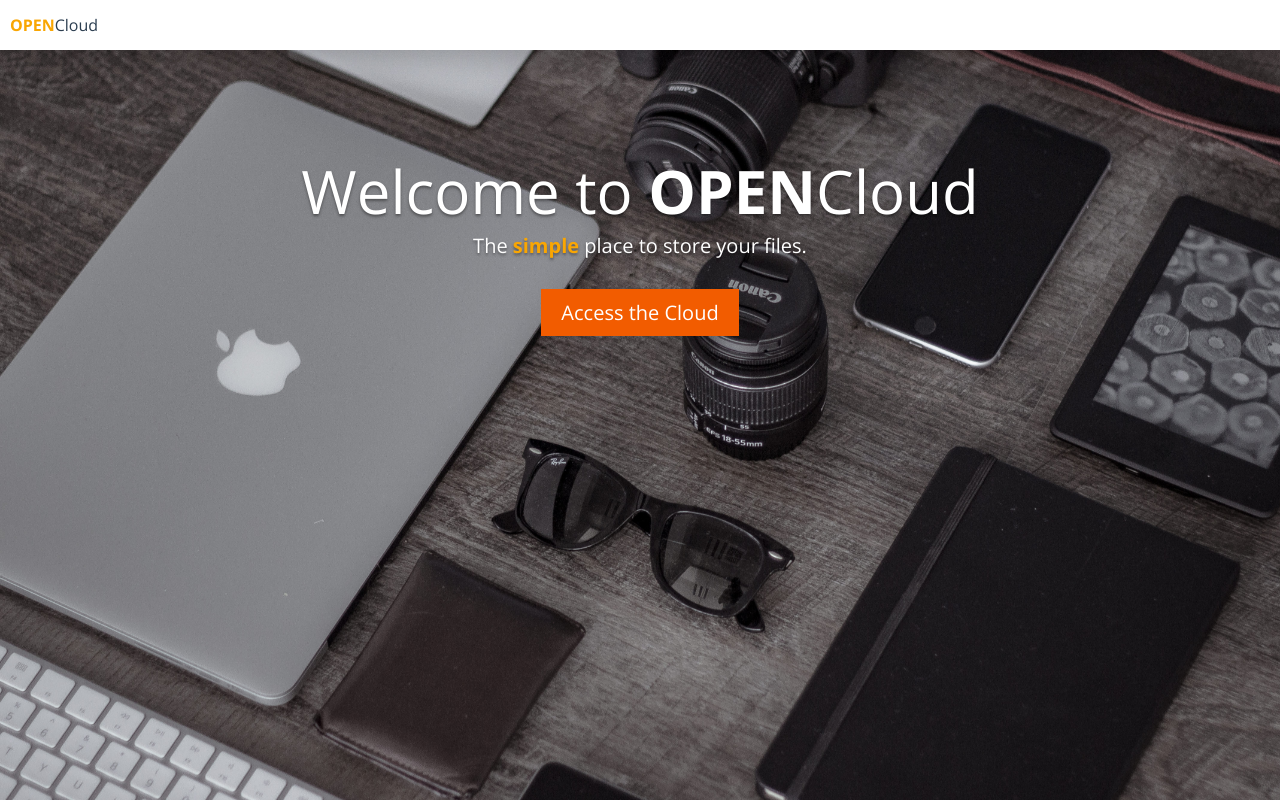
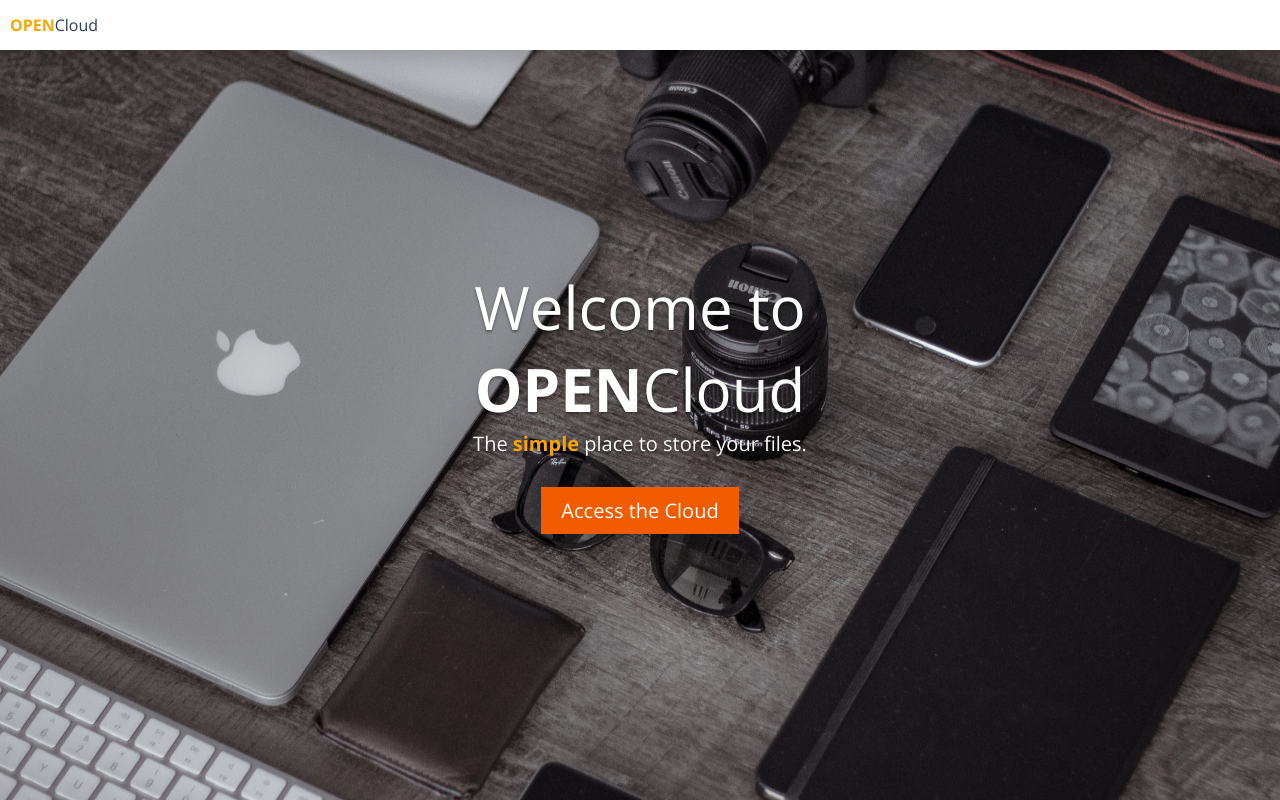
Before and after one commit to zacharyvincze/OpenCloud, a PHP site: page / in a window 1280 px wide. Run offline with PHP 8.4, Linux system fonts and the light colour scheme; a stand-in replaces the project's code that opens the database connection; some libraries are stand-ins or nearby versions.

Commit message:
Several fixes

```diff
--- a/public_html/css/jumbotron.css
+++ b/public_html/css/jumbotron.css
@@ -1,8 +1,4 @@
-.jumbotron {
-    height: 500px;
-    width: 800px;
-    display: block;
-
+.center-parent {
     position: absolute;
     left: 0; right: 0;
     top: 0; bottom: 0;
@@ -15,13 +11,15 @@
     text-align: center;
 }
 
-.jumbotron h1, h3 {
-    font-weight: 100;
-    text-shadow: 0 2px 3px rgba(0,0,0,.4);
+.center-parent h3 {
+    margin-bottom: 30px;
 }
 
-.jumbotron h3 {
-    margin-bottom: 30px;
+.center-child {
+    position: absolute;
+    top: 50%;
+    left: 50%;
+    transform: translate(-50%, -50%);
 }
 
 .background {
--- a/public_html/css/text.css
+++ b/public_html/css/text.css
@@ -32,3 +32,11 @@
 .text-orange {
     color: #F9A603;
 }
+
+.text-shadow {
+    text-shadow: 0 2px 3px rgba(0,0,0,.4);
+}
+
+.text-thin {
+    font-weight: 100;
+}
--- a/public_html/index.php
+++ b/public_html/index.php
@@ -6,8 +6,10 @@
 <div class="background">
 </div>
 
-<div class="jumbotron">
-    <h1 class="text text-jumbo text-white">Welcome to <strong>OPEN</strong>Cloud</h1>
-    <h3 class="text text-big text-white">The <span class="text text-orange"><strong>simple</strong></span> place to store your files.</h3>
-    <a href="login.php" class="button button-normal text text-big">Access the Cloud</a>
+<div class="center-parent">
+    <div class="center-child">
+        <h1 class="text text-jumbo text-white text-thin text-shadow">Welcome to <strong>OPEN</strong>Cloud</h1>
+        <h3 class="text text-big text-white text-thin text-shadow">The <span class="text text-orange"><strong>simple</strong></span> place to store your files.</h3>
+        <a href="login.php" class="button button-normal text text-big">Access the Cloud</a>
+    </div>
 </div>
--- /dev/null
+++ b/public_html/js/login.js
@@ -0,0 +1,3 @@
+$(document).ready(function() {
+    alert("Hello");
+});
--- a/resources/templates/header.php
+++ b/resources/templates/header.php
@@ -9,6 +9,9 @@
         <link rel="stylesheet" href="/css/jumbotron.css" />
         <link rel="stylesheet" href="/css/text.css" />
         <link rel="stylesheet" href="/css/button.css" />
+        <link rel="stylesheet" href="/css/form.css" />
+        <script src="/js/login.js"></script>
+        <script src="https://ajax.googleapis.com/ajax/libs/jquery/3.1.0/jquery.min.js"></script>
     </head>
     <body>
         <header>
```
Also changed, not shown: public_html/login.php (added, +14 -0 lines), public_html/ajax_login.php (added), public_html/css/form.css (added), 1 other file.
